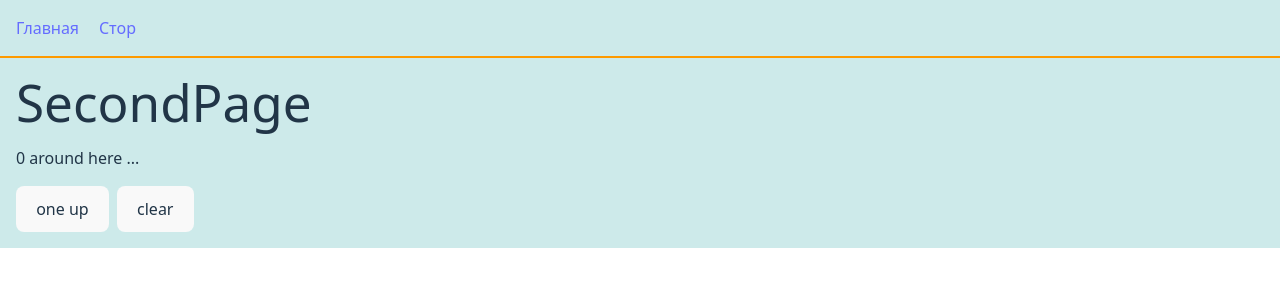
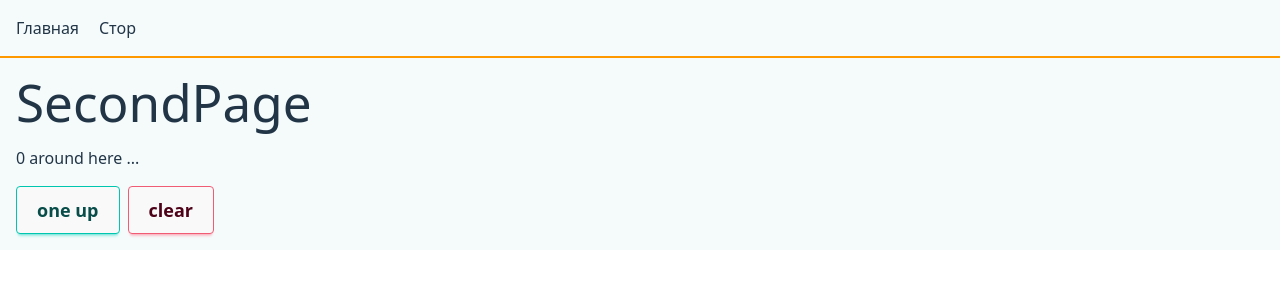
Before and after one commit to lg0leg/RSTandem, a React (Vite) app in the folder rs-tandem/: page /secpage in a window 1280 px wide. Shown: the top 300 px of the page. Built offline with nearby package versions, Linux system fonts and the light colour scheme.

Commit message:
feat: add daisyui

```diff
--- a/rs-tandem/package.json
+++ b/rs-tandem/package.json
@@ -23,6 +23,7 @@
     "@types/react": "^19.2.7",
     "@types/react-dom": "^19.2.3",
     "@vitejs/plugin-react": "^5.1.1",
+    "daisyui": "^5.5.19",
     "eslint": "^9.39.1",
     "eslint-plugin-react-hooks": "^7.0.1",
     "eslint-plugin-react-refresh": "^0.4.24",
--- a/rs-tandem/src/App.css
+++ b/rs-tandem/src/App.css
@@ -1,9 +1,10 @@
 @import 'tailwindcss';
+@plugin "daisyui";
 
 #root {
   max-width: 1600px;
   margin: 0 auto;
   /* padding: 2rem; */
   /* text-align: center; */
-  background-color: rgb(205, 234, 234);
+  background-color: rgb(245, 251, 251);
 }
--- a/rs-tandem/src/index.css
+++ b/rs-tandem/src/index.css
@@ -15,7 +15,7 @@
 
 a {
   font-weight: 500;
-  color: #646cff;
+  /* color: #646cff; */
   text-decoration: inherit;
 }
 a:hover {
@@ -24,34 +24,12 @@ a:hover {
 
 body {
   margin: 0;
-  /* display: flex; */
-  /* place-items: center; */
-  /* min-width: 320px; */
   min-height: 100vh;
 }
 
 h1 {
   font-size: 3.2em;
   line-height: 1.1;
-}
-
-button {
-  border-radius: 8px;
-  border: 1px solid transparent;
-  padding: 0.6em 1.2em;
-  font-size: 1em;
-  font-weight: 500;
-  font-family: inherit;
-  background-color: #1a1a1a;
-  cursor: pointer;
-  transition: border-color 0.25s;
-}
-button:hover {
-  border-color: #646cff;
-}
-button:focus,
-button:focus-visible {
-  outline: 4px auto -webkit-focus-ring-color;
 }
 
 @media (prefers-color-scheme: light) {
--- a/rs-tandem/src/pages/Home.tsx
+++ b/rs-tandem/src/pages/Home.tsx
@@ -16,6 +16,16 @@ export default function Home() {
       <h1>RS Tandem</h1>
 
       <p className="read-the-docs">Click on the Vite and React logos to learn more</p>
+
+      <div className="mt-10 ml-2 card w-96 bg-base-100 card-md shadow-sm">
+        <div className="card-body">
+          <h2 className="card-title">Medium Card</h2>
+          <p>A card component has a figure, a body part, and inside body there are title and actions parts</p>
+          <div className="justify-end card-actions">
+            <button className="btn btn-primary">Buy Now</button>
+          </div>
+        </div>
+      </div>
     </>
   );
 }
--- a/rs-tandem/src/pages/SecondPage.tsx
+++ b/rs-tandem/src/pages/SecondPage.tsx
@@ -10,8 +10,12 @@ export default function SecondPage() {
       <h1>SecondPage</h1>
       <h2>{bears} around here ...</h2>
       <div className="flex gap-2">
-        <button onClick={increasePopulation}>one up</button>
-        <button onClick={removeAllBears}>clear</button>
+        <button className="btn btn-lg btn-accent" onClick={increasePopulation}>
+          one up
+        </button>
+        <button className="btn btn-lg btn-error " onClick={removeAllBears}>
+          clear
+        </button>
       </div>
     </div>
   );
```
Also changed, not shown: 1 other file (tests, documents, lock files or other folders).
